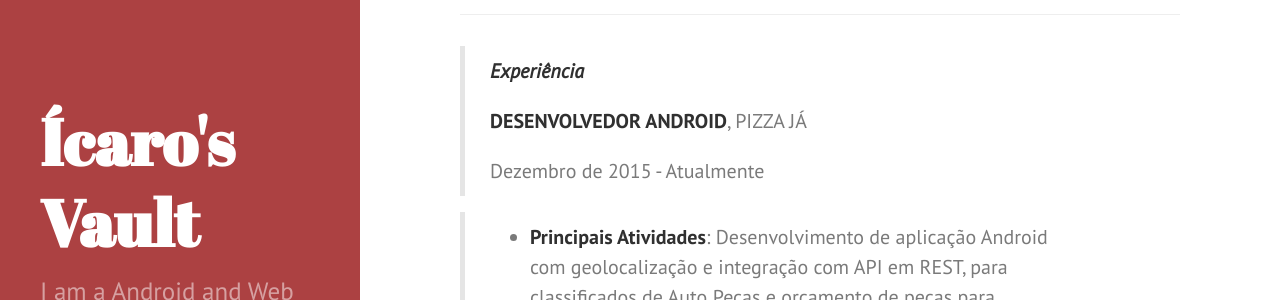
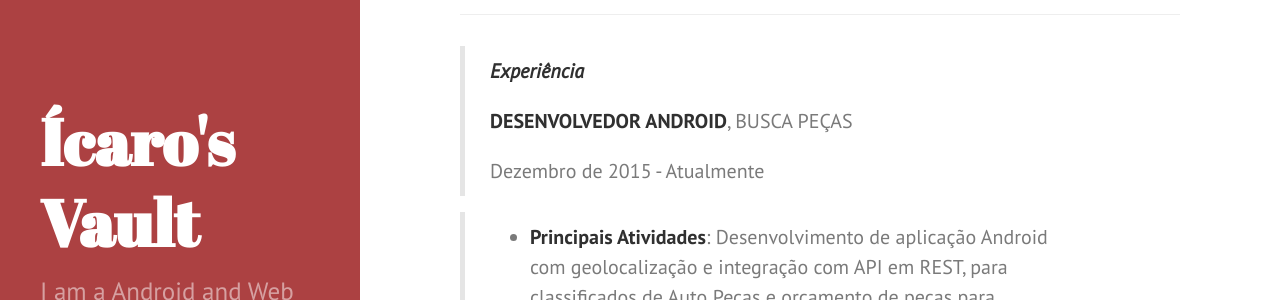
Before and after one commit to icaroabreu/icaroabreu.github.io, a Jekyll site: the page built from about-pt.md, in a window 1280 px wide and 900 px high, scrolled down 1327 px. Shown: the part 152-452 px from the top of the window. Built offline with Jekyll 4.4.1, drawn with Linux system fonts in a browser that asks for light colours; Markdown is read by kramdown in place of the engine named in the settings.

Commit message:
Update about-pt.md

```diff
--- a/about-pt.md
+++ b/about-pt.md
@@ -32,7 +32,7 @@ Sou um desenvolvedor Android movido à desafio, autodidata, responsável e atual
 
 > ***Experiência***
 >
->**DESENVOLVEDOR ANDROID**, PIZZA JÁ
+>**DESENVOLVEDOR ANDROID**, BUSCA PEÇAS
 >
 >Dezembro de 2015 - Atualmente
 
```
